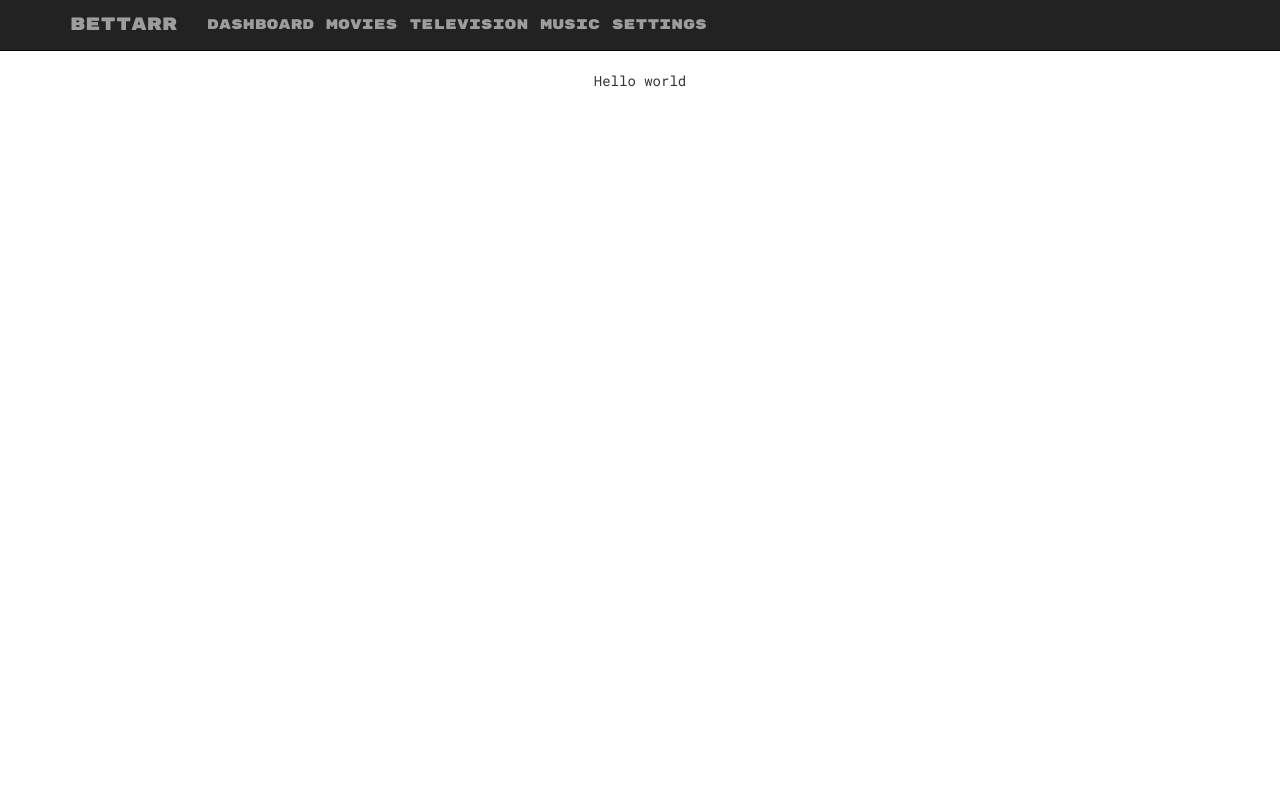
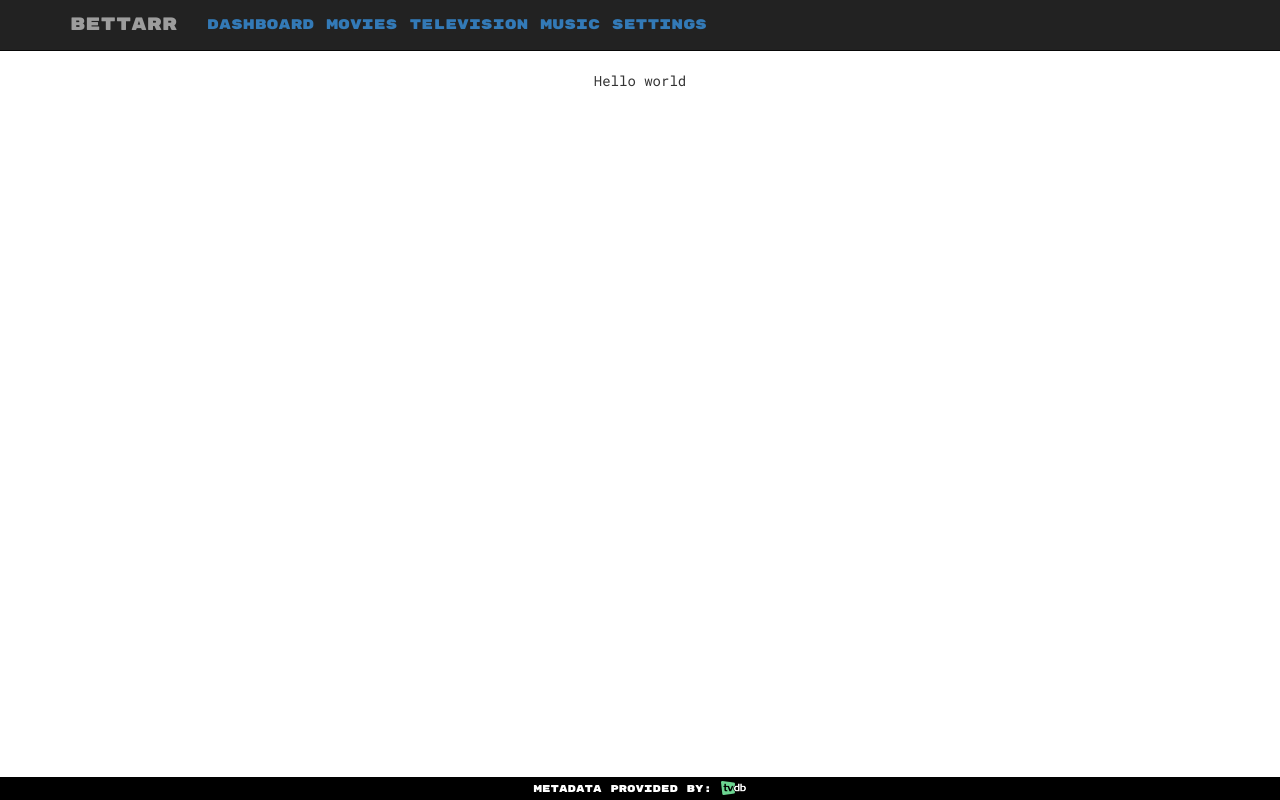
Before and after one commit to JellyRinne/Bettarr, a Flask app: template templates/index.html in a window 1280 px wide. Run offline with Flask 3, Linux system fonts and the light colour scheme; the template is opened without the code that fills it, so the values that code supplies are empty; some libraries are stand-ins or nearby versions.

Commit message:
connect tvdb, add footer with required attribution

```diff
--- a/app.py
+++ b/app.py
@@ -3,6 +3,8 @@ import logging
 import time
 import threading
 import redis
+
+import constants
 
 from flask import Flask, render_template
 from flask_bootstrap import Bootstrap
@@ -24,3 +26,19 @@ app.config['SERVER_NAME'] = '127.0.0.1:8080'
 @app.route("/")
 def index():
     return render_template('index.html')
+
+@app.route("/movies")
+def movies():
+    return render_template('index.html')
+
+@app.route("/television")
+def television():
+    return render_template('index.html')
+
+@app.route("/music")
+def music():
+    return render_template('index.html')
+
+@app.route("/settings")
+def settings():
+    return render_template('index.html')
--- /dev/null
+++ b/constants_template.py
@@ -0,0 +1 @@
+tvdb_apikey = ""
--- a/static/styles/style.css
+++ b/static/styles/style.css
@@ -9,3 +9,15 @@ body{
 .navbar{
     font-family: 'Rubik Mono One', sans-serif !important;
 }
+
+.footer{
+    font-family: 'Rubik Mono One', sans-serif !important;
+    font-size: 10px;
+    color: white;
+    background-color: black;
+    padding: 4px;
+}
+
+.reflogo{
+    height: 14px;
+}
--- a/templates/base.html
+++ b/templates/base.html
@@ -4,7 +4,7 @@
     {{ super() }}
 {% endblock %}
 
-{% block title %}JellyBall{% endblock %}
+{% block title %}bettarr{% endblock %}
 
 {% block head %}
     {{ super() }}
--- /dev/null
+++ b/templates/footer.html
@@ -0,0 +1,12 @@
+{% block footer %}
+    <footer class="footer navbar-fixed-bottom">
+        <div class="container">
+            <span class="footer-text">
+                Metadata Provided By:
+                <a href="https://www.thetvdb.com">
+                    <img class="reflogo" src="{{ url_for('static',filename='images/logos/tvdb.png') }}"/>
+                </a>
+            </span>
+        </div>
+    </footer>
+{% endblock %}
--- a/templates/index.html
+++ b/templates/index.html
@@ -8,4 +8,7 @@
     <div class="content" id="content">
             <p>Hello world</p>
     </div>
+    {% block footer %}
+        {% include "footer.html" %}
+    {% endblock %}
 {% endblock %}
--- a/templates/navbar.html
+++ b/templates/navbar.html
@@ -2,15 +2,15 @@
     <div class="navbar navbar-inverse navbar-static-top" role="navigation">
         <div class="container">
             <div class="navbar-header">
-                <a class="navbar-brand" href="/">bettarr</a>
+                <a class="navbar-brand" href={{ url_for('index') }}>bettarr</a>
             </div>
             <div class="navbar-collapse collapse">
                 <span class="navbar-text">
-                    dashboard
-                    movies
-                    television
-                    music
-                    settings
+                    <a class="nav-link" href={{ url_for('index') }}>dashboard</a>
+                    <a class="nav-link" href={{ url_for('movies') }}>movies</a>
+                    <a class="nav-link" href={{ url_for('television') }}>television</a>
+                    <a class="nav-link" href={{ url_for('music') }}>music</a>
+                    <a class="nav-link" href={{ url_for('settings') }}>settings</a>
                 </span>
             </div>
         </div>
```
Also changed, not shown: tvdb_worker.py (added, +10 -0 lines), static/images/logos/tvdb.png (added), 2 other files.
